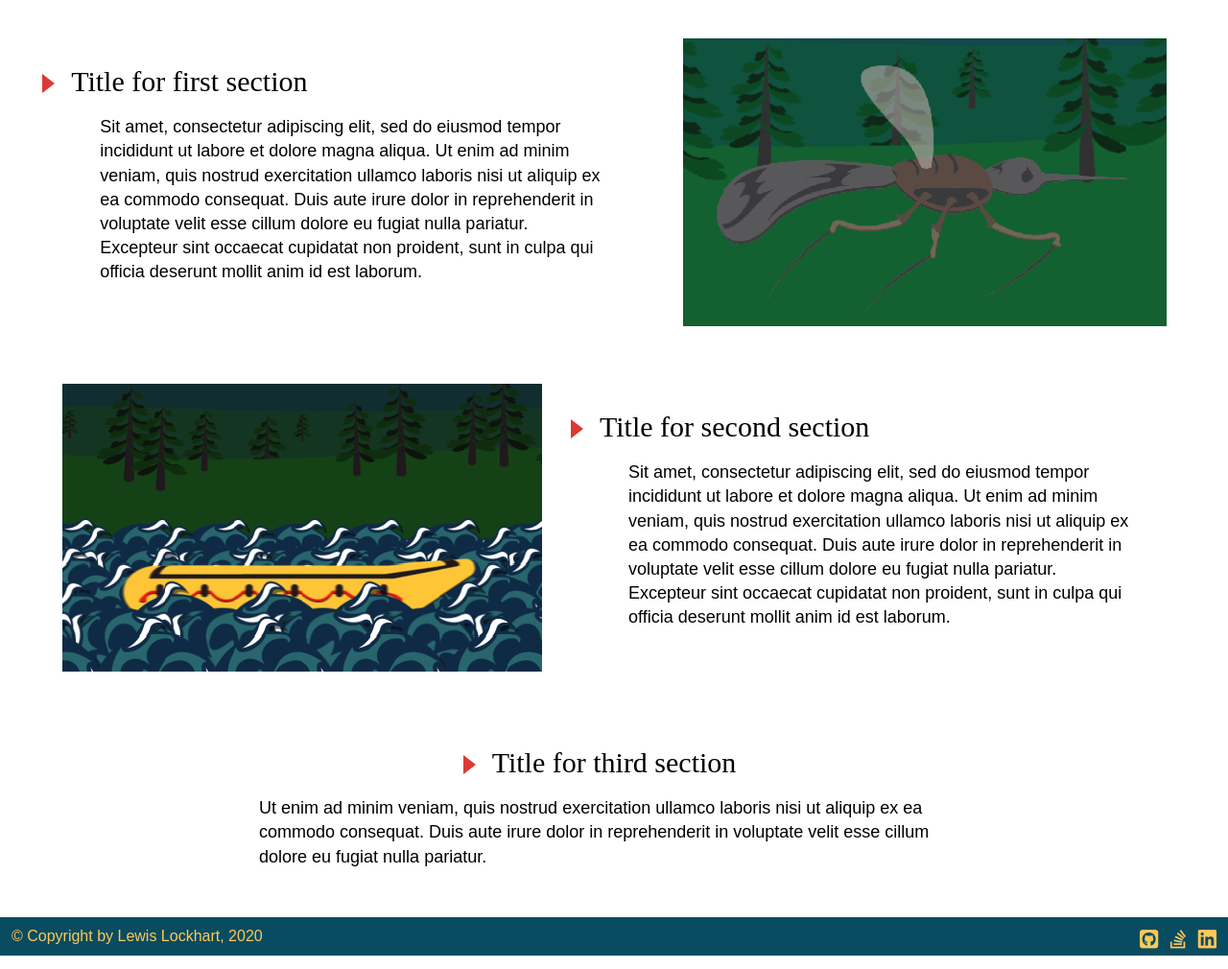
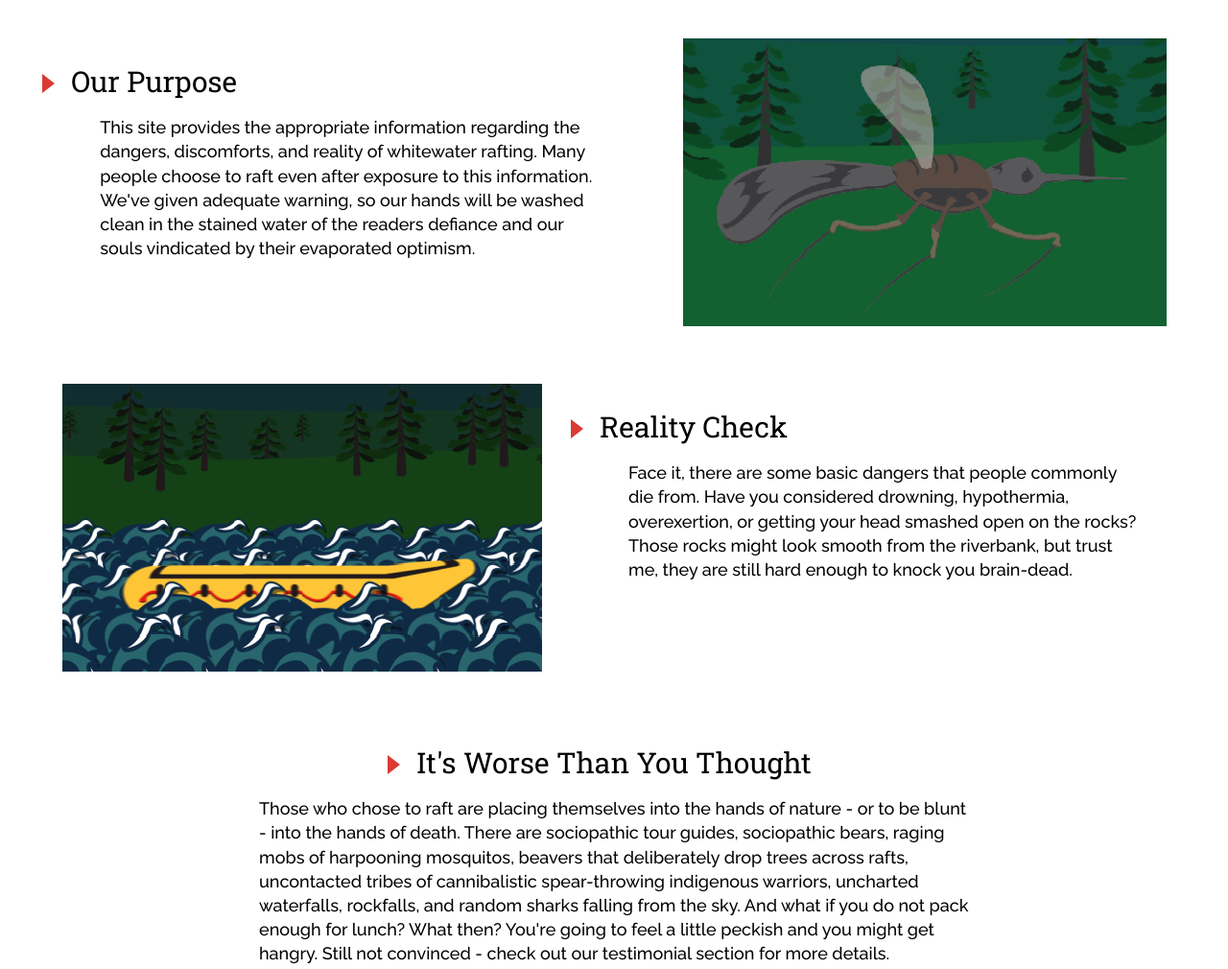
Before and after one commit to lewis00001/wdd130_raftingSite, a plain HTML site: page index.html in a window 1280 px wide. Shown: the part 255-1265 px from the top of the page at 96% size. Drawn offline with Linux system fonts and the light colour scheme.

Commit message:
updated page text content

```diff
--- a/css/style.css
+++ b/css/style.css
@@ -1,11 +1,11 @@
+@import url(https://fonts.googleapis.com/css2?family=Roboto+Slab);
+@import url(https://fonts.googleapis.com/css2?family=Raleway:wght@500);
+
 *,
 *:before,
 *:after {
     box-sizing: border-box;
 }
-
-@import url(https://fonts.googleapis.com/css2?family=Roboto+Slab);
-@import url(https://fonts.googleapis.com/css2?family=Raleway:wght@500);
 
 header {
     background-color: #084c61;
@@ -24,7 +24,7 @@ nav {
     letter-spacing: 0.08em;
 }
 
-nav > a {
+nav>a {
     text-decoration: none;
     font-weight: 700;
     color: #ffc857;
@@ -91,7 +91,7 @@ footer {
 }
 
 .current-page::after {
-    content:'';
+    content: '';
     position: absolute;
     top: 100%;
     left: 50%;
@@ -126,7 +126,7 @@ footer {
     max-width: 600px;
 }
 
-.text-section > p {
+.text-section>p {
     font-family: 'Raleway', sans-serif;
     font-size: 18px;
     line-height: 1.4em;
@@ -152,7 +152,7 @@ footer {
     max-width: 800px;
 }
 
-.center-text-section > p {
+.center-text-section>p {
     font-family: 'Raleway', sans-serif;
     font-size: 18px;
     line-height: 1.4em;
@@ -218,12 +218,13 @@ footer {
     display: flex;
 }
 
-.social-links > a > i {
+.social-links>a>i {
     color: #ffc857;
     font-size: 22px;
 
 }
-.social-links > a {
+
+.social-links>a {
     text-decoration: none;
     padding-left: 8px;
 }
--- a/index.html
+++ b/index.html
@@ -42,14 +42,13 @@
             <div class="inner-content">
                 <section class="sec-1">
                     <div class="text-section">
-                        <h2 class="p-title">Title for first section</h2>
+                        <h2 class="p-title">Our Purpose</h2>
                         <p>
-                            Sit amet, consectetur adipiscing elit, sed do eiusmod tempor incididunt ut
-                            labore et dolore magna aliqua. Ut enim ad minim veniam, quis nostrud
-                            exercitation ullamco laboris nisi ut aliquip ex ea commodo consequat. Duis
-                            aute irure dolor in reprehenderit in voluptate velit esse cillum dolore eu
-                            fugiat nulla pariatur. Excepteur sint occaecat cupidatat non proident, sunt
-                            in culpa qui officia deserunt mollit anim id est laborum.
+                            This site provides the appropriate information regarding
+                            the dangers, discomforts, and reality of whitewater rafting. Many people
+                            choose to raft even after exposure to this information. We've given adequate
+                            warning, so our hands will be washed clean in the stained water of the readers
+                            defiance and our souls vindicated by their evaporated optimism.
                         </p>
                     </div>
                     <div class="img-section">
@@ -61,24 +60,27 @@
                         <img src="images/boat.PNG" alt="boat">
                     </div>
                     <div class="text-section">
-                        <h2 class="p-title">Title for second section</h2>
+                        <h2 class="p-title">Reality Check</h2>
                         <p>
-                            Sit amet, consectetur adipiscing elit, sed do eiusmod tempor incididunt ut
-                            labore et dolore magna aliqua. Ut enim ad minim veniam, quis nostrud
-                            exercitation ullamco laboris nisi ut aliquip ex ea commodo consequat. Duis
-                            aute irure dolor in reprehenderit in voluptate velit esse cillum dolore eu
-                            fugiat nulla pariatur. Excepteur sint occaecat cupidatat non proident, sunt
-                            in culpa qui officia deserunt mollit anim id est laborum.
+                            Face it, there are some basic dangers that people commonly die from. Have you
+                            considered drowning, hypothermia, overexertion, or getting your head smashed
+                            open on the rocks? Those rocks might look smooth from the riverbank, but trust me,
+                            they are still hard enough to knock you brain-dead.
                         </p>
                     </div>
                 </section>
                 <section class="sec-3">
                     <div class="center-text-section">
-                        <h2 class="center-h"><div class="p-title">Title for third section</div></h2>
+                        <h2 class="center-h"><div class="p-title">It's Worse Than You Thought</div></h2>
                         <p>
-                            Ut enim ad minim veniam, quis nostrud exercitation ullamco laboris nisi ut
-                            aliquip ex ea commodo consequat. Duis aute irure dolor in reprehenderit in
-                            voluptate velit esse cillum dolore eu fugiat nulla pariatur.
+                            Those who chose to raft are placing themselves into the hands of nature - or
+                            to be blunt - into the hands of death. There are sociopathic tour guides,
+                            sociopathic bears, raging mobs of harpooning mosquitos, beavers that deliberately
+                            drop trees across rafts, uncontacted tribes of cannibalistic spear-throwing
+                            indigenous warriors, uncharted waterfalls, rockfalls, and random sharks falling
+                            from the sky. And what if you do not pack enough for lunch? What then? You're
+                            going to feel a little peckish and you might get hangry. Still not convinced -
+                            check out our testimonial section for more details.
                         </p>
                     </div>
                 </section>
```
Also changed, not shown: s1.png (added), s2.png (added).
